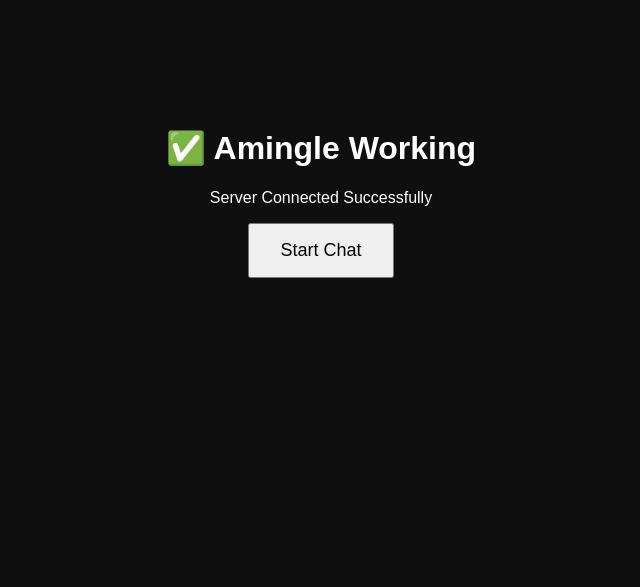
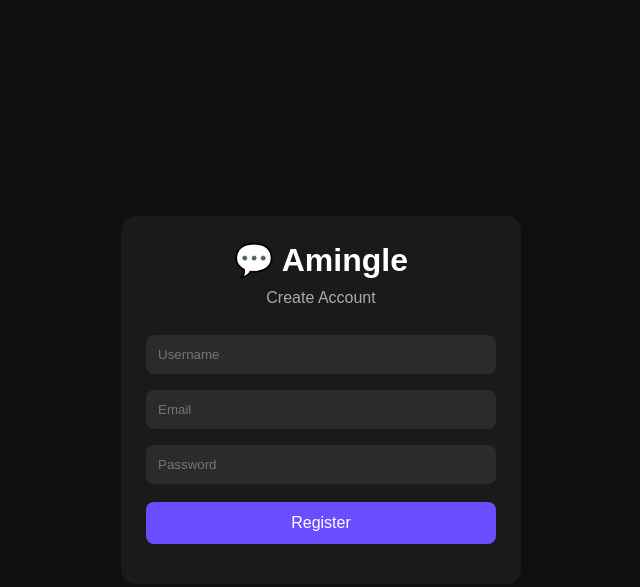
Before and after one commit to shammas427/amingle.github.io, a website: page index.html in a window 1280 px wide. Shown: the whole page, without its empty margins (319-959 px from the left). Drawn offline with Linux system fonts and the light colour scheme.

Commit message:
Update index.html

```diff
--- a/index.html
+++ b/index.html
@@ -1,31 +1,161 @@
 <!DOCTYPE html>
-<html>
+<html lang="en">
 <head>
 <meta charset="UTF-8">
 <meta name="viewport" content="width=device-width, initial-scale=1.0">
 <title>Amingle</title>
+
 <style>
+*{
+    margin:0;
+    padding:0;
+    box-sizing:border-box;
+    font-family:Arial,sans-serif;
+}
+
 body{
-  background:#0f0f0f;
-  color:white;
-  font-family:Arial;
-  text-align:center;
-  padding-top:100px;
+    background:#0f0f0f;
+    color:white;
+    display:flex;
+    justify-content:center;
+    align-items:center;
+    min-height:100vh;
 }
+
+.container{
+    width:90%;
+    max-width:400px;
+    background:#1a1a1a;
+    padding:25px;
+    border-radius:15px;
+    text-align:center;
+}
+
+h1{
+    margin-bottom:10px;
+}
+
+p{
+    color:#aaa;
+    margin-bottom:20px;
+}
+
+input{
+    width:100%;
+    padding:12px;
+    margin:8px 0;
+    border:none;
+    border-radius:8px;
+    background:#2b2b2b;
+    color:white;
+}
+
 button{
-  padding:15px 30px;
-  font-size:18px;
+    width:100%;
+    padding:12px;
+    border:none;
+    border-radius:8px;
+    background:#6c4cff;
+    color:white;
+    font-size:16px;
+    cursor:pointer;
+    margin-top:10px;
+}
+
+button:hover{
+    opacity:0.9;
+}
+
+#result{
+    margin-top:15px;
+    color:#00ff88;
 }
 </style>
 </head>
+
 <body>
 
-<h1>✅ Amingle Working</h1>
-<p>Server Connected Successfully</p>
+<div class="container">
 
-<button onclick="alert('Working')">
-Start Chat
-</button>
+    <h1>💬 Amingle</h1>
+    <p>Create Account</p>
+
+    <form id="registerForm">
+
+        <input
+        type="text"
+        id="username"
+        placeholder="Username"
+        required>
+
+        <input
+        type="email"
+        id="email"
+        placeholder="Email"
+        required>
+
+        <input
+        type="password"
+        id="password"
+        placeholder="Password"
+        required>
+
+        <button type="submit">
+            Register
+        </button>
+
+    </form>
+
+    <div id="result"></div>
+
+</div>
+
+<script>
+
+const form = document.getElementById("registerForm");
+
+form.addEventListener("submit", async (e)=>{
+
+    e.preventDefault();
+
+    const username =
+    document.getElementById("username").value;
+
+    const email =
+    document.getElementById("email").value;
+
+    const password =
+    document.getElementById("password").value;
+
+    try{
+
+        const res = await fetch("/register",{
+            method:"POST",
+            headers:{
+                "Content-Type":"application/json"
+            },
+            body:JSON.stringify({
+                username,
+                email,
+                password
+            })
+        });
+
+        const data = await res.json();
+
+        document.getElementById("result")
+        .innerHTML = data.message;
+
+    }catch(err){
+
+        document.getElementById("result")
+        .innerHTML = "Server Error";
+
+    }
+
+});
+
+</script>
 
 </body>
 </html>
```
